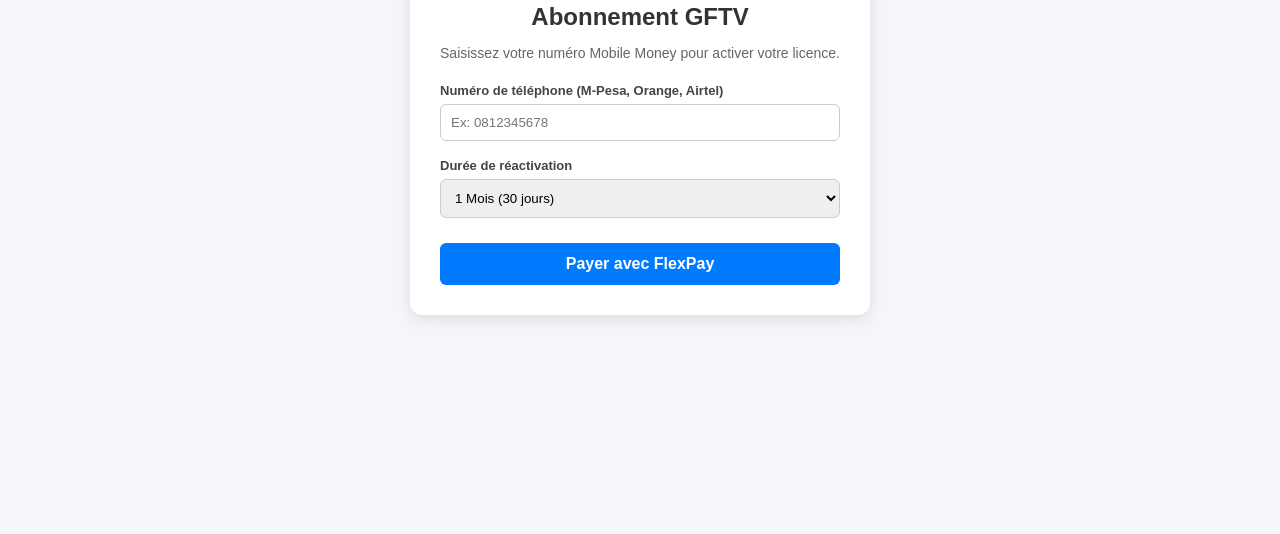
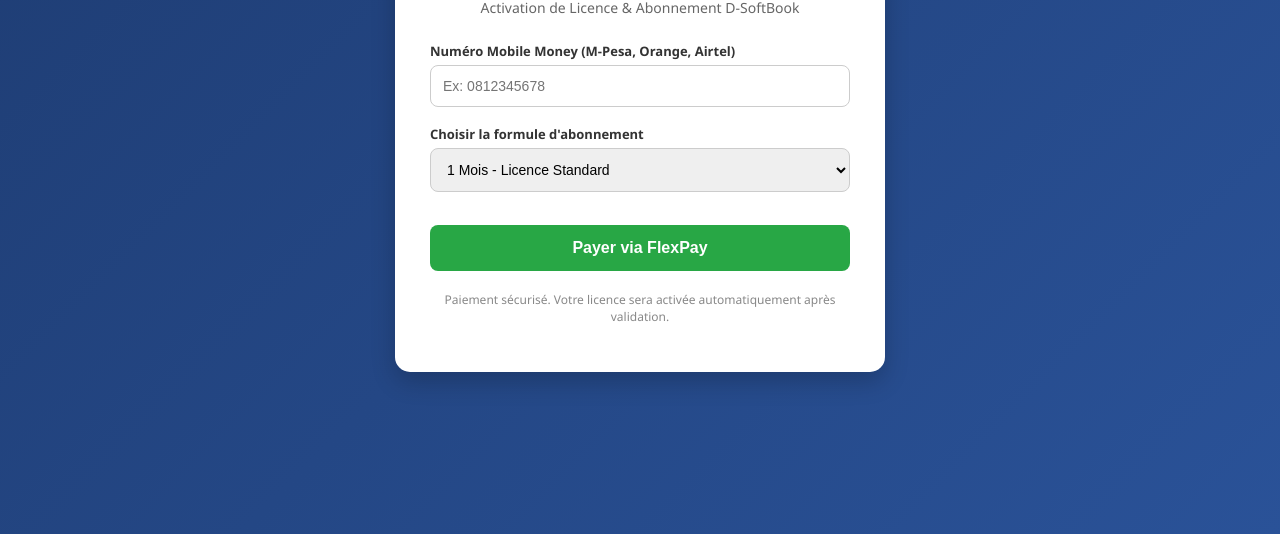
Before and after one commit to mukendikabongo78-cmyk/gftvinscription-licences, a website: page index.html in a window 1280 px wide. Shown: the part 266-800 px from the top of the page. Drawn offline with Linux system fonts and the light colour scheme.

Commit message:
Update index.html

```diff
--- a/index.html
+++ b/index.html
@@ -3,76 +3,81 @@
 <head>
     <meta charset="UTF-8">
     <meta name="viewport" content="width=device-width, initial-scale=1.0">
-    <title>Paiement Licence GFTV</title>
+    <title>Abonnement - Grand François TV</title>
     <style>
         body {
-            font-family: Arial, sans-serif;
-            background-color: #f4f6f9;
+            font-family: 'Segoe UI', Tahoma, Geneva, Verdana, sans-serif;
+            background: linear-gradient(135deg, #1e3c72 0%, #2a5298 100%);
             display: flex;
             justify-content: center;
             align-items: center;
-            height: 100vh;
+            min-height: 100vh;
             margin: 0;
         }
         .card {
             background: white;
-            padding: 30px;
-            border-radius: 12px;
-            box-shadow: 0 4px 15px rgba(0,0,0,0.1);
+            padding: 35px;
+            border-radius: 15px;
+            box-shadow: 0 10px 25px rgba(0,0,0,0.2);
             width: 90%;
-            max-width: 400px;
+            max-width: 420px;
             text-align: center;
         }
-        h2 { color: #333; margin-bottom: 10px; }
-        p { color: #666; font-size: 14px; margin-bottom: 20px; }
-        .form-group { margin-bottom: 15px; text-align: left; }
-        label { font-weight: bold; font-size: 13px; color: #444; }
+        .header-title { color: #1e3c72; margin-bottom: 5px; font-size: 24px; }
+        .subtitle { color: #666; font-size: 14px; margin-bottom: 25px; }
+        .form-group { margin-bottom: 18px; text-align: left; }
+        label { font-weight: bold; font-size: 13px; color: #333; display: block; margin-bottom: 5px; }
         input, select {
             width: 100%;
-            padding: 10px;
-            margin-top: 5px;
-            border: 1px solid #ccc;
-            border-radius: 6px;
+            padding: 12px;
+            border: 1px solid #cccccc;
+            border-radius: 8px;
             box-sizing: border-box;
+            font-size: 14px;
         }
-        button {
+        input:focus, select:focus { border-color: #2a5298; outline: none; }
+        .btn-pay {
             width: 100%;
-            padding: 12px;
-            background-color: #007bff;
+            padding: 14px;
+            background-color: #28a745;
             color: white;
             border: none;
-            border-radius: 6px;
+            border-radius: 8px;
             font-size: 16px;
             font-weight: bold;
             cursor: pointer;
-            margin-top: 10px;
+            margin-top: 15px;
+            transition: background 0.3s;
         }
-        button:hover { background-color: #0056b3; }
+        .btn-pay:hover { background-color: #218838; }
+        .footer-note { font-size: 12px; color: #888; margin-top: 20px; }
     </style>
 </head>
 <body>
 
 <div class="card">
-    <h2>Abonnement GFTV</h2>
-    <p>Saisissez votre numéro Mobile Money pour activer votre licence.</p>
+    <h2 class="header-title">Grand François TV</h2>
+    <p class="subtitle">Activation de Licence & Abonnement D-SoftBook</p>
 
     <form action="/payer-flexpay" method="POST">
         <div class="form-group">
-            <label>Numéro de téléphone (M-Pesa, Orange, Airtel)</label>
+            <label>Numéro Mobile Money (M-Pesa, Orange, Airtel)</label>
             <input type="text" name="phone" placeholder="Ex: 0812345678" required>
         </div>
 
         <div class="form-group">
-            <label>Durée de réactivation</label>
+            <label>Choisir la formule d'abonnement</label>
             <select name="duree">
-                <option value="30">1 Mois (30 jours)</option>
-                <option value="90">3 Mois</option>
-                <option value="365">1 An</option>
+                <option value="30">1 Mois - Licence Standard</option>
+                <option value="90">3 Mois - Licence Trimestrielle</option>
+                <option value="365">1 An - Licence Annuelle (Recommandé)</option>
             </select>
         </div>
 
-        <button type="submit">Payer avec FlexPay</button>
+        <button type="submit" class="btn-pay">Payer via FlexPay</button>
     </form>
+
+    <p class="footer-note">Paiement sécurisé. Votre licence sera activée automatiquement après validation.</p>
 </div>
 
 </body>
```
